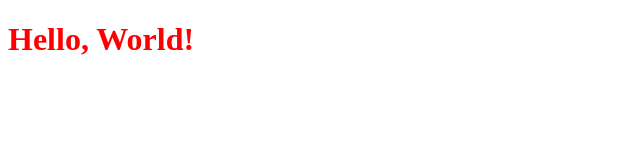
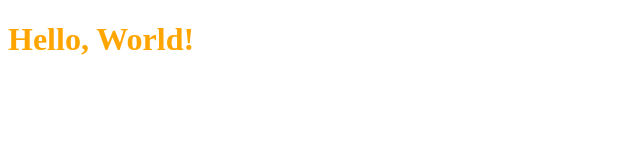
Before and after one commit to EliUrrego/hello-world, a plain HTML site: page index.html in a window 1280 px wide. Shown: the whole page, without its empty margins (0-640 px from the left). Drawn offline with Linux system fonts and the light colour scheme.

Commit message:
change title to orange

```diff
--- a/index.html
+++ b/index.html
@@ -7,6 +7,6 @@
     <title>Hello, World!</title>
 </head>
 <body>
- <h1 style="color:red;">Hello, World!</h1>
+ <h1 style="color:orange;">Hello, World!</h1>
 </body>
 </html>
```
